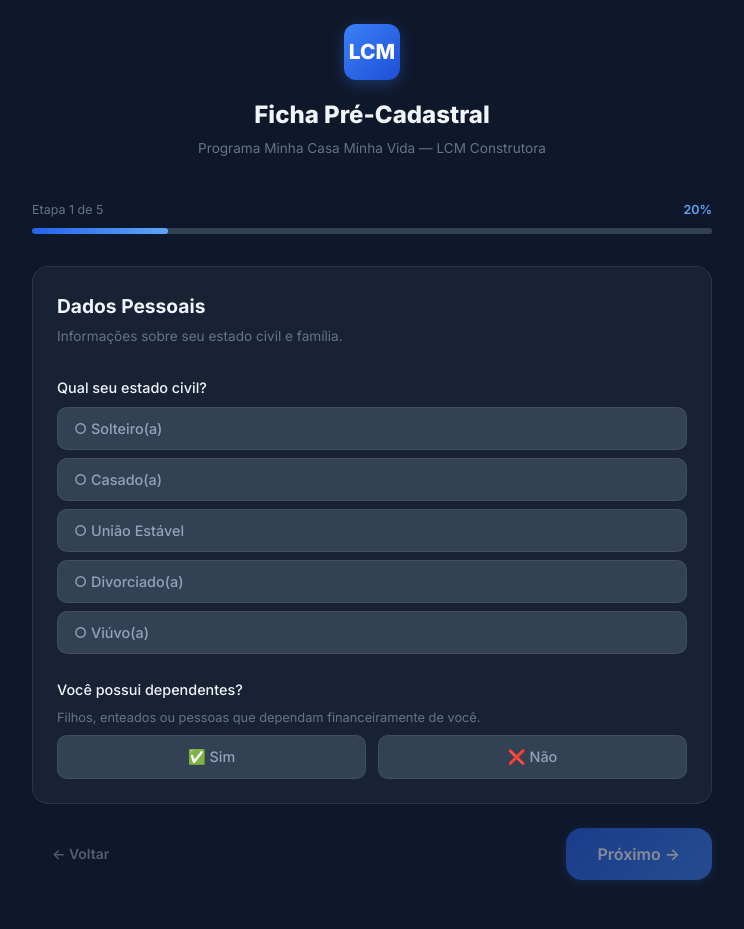
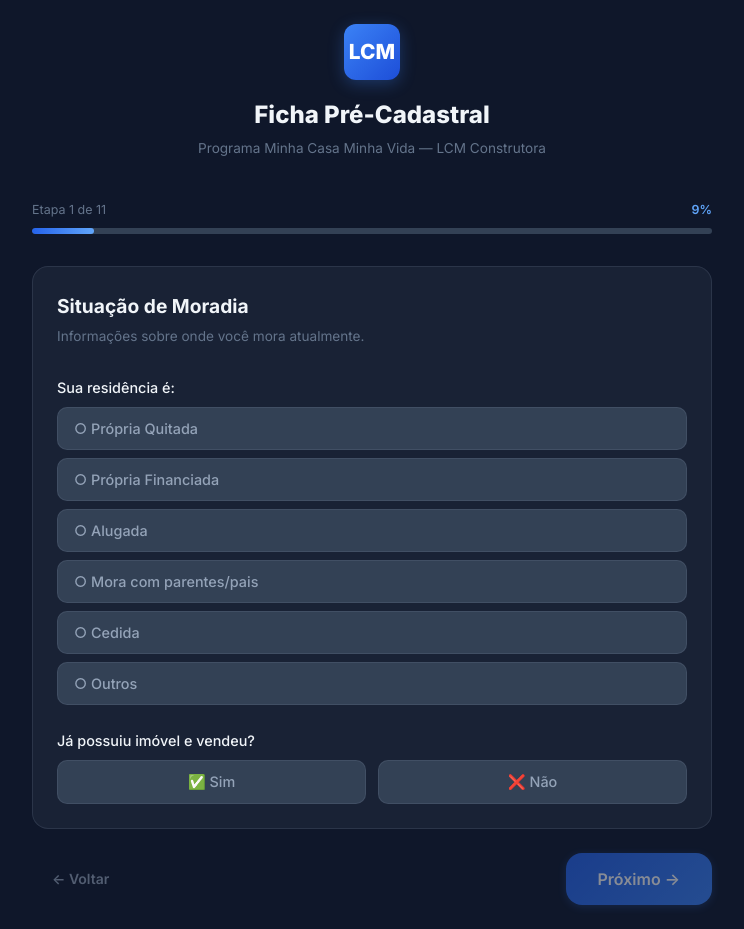
Before and after one commit to KaykyAlmeida22/LCMConstrutora-Analise-de-Perfil, a React (Vite) app in the folder KaykyAlmeida22/LCMConstrutora-Analise-de-Perfil/: page /onboarding in a window 1280 px wide. Shown: the whole page, without its empty margins (268-1012 px from the left). Before the commit the page ends 904 px from the top, so only its background shows below. Built offline with nearby package versions, Linux system fonts and the light colour scheme; no server answers.

Commit message:
integration_db_users

```diff
--- a/KaykyAlmeida22/LCMConstrutora-Analise-de-Perfil/src/data/formSteps.ts
+++ b/KaykyAlmeida22/LCMConstrutora-Analise-de-Perfil/src/data/formSteps.ts
@@ -2,150 +2,320 @@ import type { FormStep } from '../types';
 
 export const formSteps: FormStep[] = [
   {
-    id: 'dados_pessoais',
-    title: 'Dados Pessoais',
-    description: 'Informações sobre seu estado civil e família.',
+    id: 'bloco1_moradia',
+    title: 'Situação de Moradia',
+    description: 'Informações sobre onde você mora atualmente.',
     questions: [
       {
-        id: 'estadoCivil',
+        id: 'tipo_residencia',
+        label: 'Sua residência é:',
+        type: 'select',
+        required: true,
+        options: [
+          { value: 'Propria_Quitada', label: 'Própria Quitada' },
+          { value: 'Propria_Financiada', label: 'Própria Financiada' },
+          { value: 'Alugada', label: 'Alugada' },
+          { value: 'Com_Parentes', label: 'Mora com parentes/pais' },
+          { value: 'Cedida', label: 'Cedida' },
+          { value: 'Outros', label: 'Outros' }
+        ],
+      },
+      {
+        id: 'valor_aluguel',
+        label: 'Valor do aluguel (R$):',
+        type: 'number',
+        required: true,
+        conditionalOn: { field: 'tipo_residencia', value: 'Alugada' }
+      },
+      {
+        id: 'teve_imovel_anterior',
+        label: 'Já possuiu imóvel e vendeu?',
+        type: 'boolean',
+        required: true,
+      },
+      {
+        id: 'venda_registrada_cartorio',
+        label: 'A venda foi registrada no Cartório de Registro de Imóveis?',
+        type: 'boolean',
+        required: true,
+        conditionalOn: { field: 'teve_imovel_anterior', value: true }
+      }
+    ],
+  },
+  {
+    id: 'bloco2_escolaridade',
+    title: 'Escolaridade',
+    description: 'Nível de instrução educacional.',
+    questions: [
+      {
+        id: 'escolaridade',
+        label: 'Qual a sua escolaridade?',
+        type: 'select',
+        required: true,
+        options: [
+          { value: 'Segundo_Grau', label: 'Segundo Grau' },
+          { value: 'Superior_Incompleto', label: 'Superior Incompleto' },
+          { value: 'Pos_MBA', label: 'Pós/MBA' },
+          { value: 'Superior_Completo', label: 'Superior Completo' },
+          { value: 'Mestrado_Doutorado', label: 'Mestrado/Doutorado' }
+        ],
+      }
+    ],
+  },
+  {
+    id: 'bloco3_estado_civil',
+    title: 'Estado Civil',
+    description: 'Informações sobre estado civil e regime civil.',
+    questions: [
+      {
+        id: 'estado_civil',
         label: 'Qual seu estado civil?',
         type: 'select',
         required: true,
         options: [
-          { value: 'solteiro', label: 'Solteiro(a)' },
-          { value: 'casado', label: 'Casado(a)' },
-          { value: 'uniao_estavel', label: 'União Estável' },
-          { value: 'divorciado', label: 'Divorciado(a)' },
-          { value: 'viuvo', label: 'Viúvo(a)' },
+          { value: 'Solteiro', label: 'Solteiro(a)' },
+          { value: 'Casado', label: 'Casado(a)' },
+          { value: 'Divorciado', label: 'Divorciado(a)' },
+          { value: 'Separado_Judicialmente', label: 'Separado(a) Judicialmente' },
+          { value: 'Uniao_Estavel', label: 'União Estável' }
         ],
       },
       {
-        id: 'temDependentes',
-        label: 'Você possui dependentes?',
-        helpText: 'Filhos, enteados ou pessoas que dependam financeiramente de você.',
+        id: 'regime_bens',
+        label: 'Qual o regime de bens?',
+        type: 'select',
+        required: true,
+        options: [
+          { value: 'Comunhao_Parcial', label: 'Comunhão Parcial de Bens' },
+          { value: 'Comunhao_Total', label: 'Comunhão Total de Bens' },
+          { value: 'Separacao_Total', label: 'Separação Total de Bens' },
+          { value: 'Pacto_Antenupcial', label: 'Possui Pacto Antenupcial' }
+        ],
+        conditionalOn: { field: 'estado_civil', value: 'Casado' }
+      },
+      {
+        id: 'data_casamento',
+        label: 'Qual foi a data do casamento?',
+        type: 'date',
+        required: true,
+        conditionalOn: { field: 'estado_civil', value: 'Casado' }
+      }
+    ],
+  },
+  {
+    id: 'bloco4_dependentes',
+    title: 'Dependentes',
+    description: 'Pessoas que dependem financeiramente e legalmente de você.',
+    questions: [
+      {
+        id: 'tem_dependentes',
+        label: 'Possui dependentes?',
+        helpText: 'O dependente precisa ter parentesco e você precisa ser o responsável legal.',
+        type: 'boolean',
+        required: true,
+      }
+      // Arrays of dependentes will be handled by a specialized form array component later if tem_dependentes is true.
+    ],
+  },
+  {
+    id: 'bloco5_financiamentos',
+    title: 'Financiamentos',
+    description: 'Histórico de financiamentos e programas.',
+    questions: [
+      {
+        id: 'tem_financiamento_habitacional',
+        label: 'Possui financiamento habitacional / subsídio do governo (ex. MCMV anterior)?',
         type: 'boolean',
         required: true,
       },
       {
-        id: 'quantosDependentes',
-        label: 'Quantos dependentes?',
-        type: 'number',
+        id: 'data_contrato_habitacional',
+        label: 'Qual foi a data do contrato do financiamento?',
+        helpText: 'Utilizado para verificar a elegibilidade do subsídio.',
+        type: 'date',
         required: true,
-        conditionalOn: { field: 'temDependentes', value: true },
+        conditionalOn: { field: 'tem_financiamento_habitacional', value: true }
       },
       {
-        id: 'dependenteComRenda',
-        label: 'Algum dependente possui renda própria?',
-        helpText: 'Mesmo com renda, pode ser aceito conforme regra municipal.',
-        type: 'boolean',
-        required: true,
-        conditionalOn: { field: 'temDependentes', value: true },
-      },
-    ],
-  },
-  {
-    id: 'moradia',
-    title: 'Situação de Moradia',
-    description: 'Informações sobre onde você mora atualmente.',
-    questions: [
-      {
-        id: 'possuiImovel',
-        label: 'Você possui algum imóvel em seu nome?',
-        helpText: 'Ter imóvel pode inviabilizar o acesso ao programa.',
+        id: 'tem_financiamento_estudantil',
+        label: 'Possui financiamento estudantil (FIES, PRAVALER ou similar)?',
         type: 'boolean',
         required: true,
       },
       {
-        id: 'tipoMoradia',
-        label: 'Como é sua moradia atual?',
-        type: 'select',
+        id: 'financiamento_estudantil_em_atraso',
+        label: 'Existe alguma parcela em atraso do financiamento estudantil?',
+        type: 'boolean',
         required: true,
-        options: [
-          { value: 'aluguel', label: 'Aluguel' },
-          { value: 'cedido', label: 'Cedido / Emprestado' },
-          { value: 'proprio', label: 'Próprio (financiado)' },
-          { value: 'irregular', label: 'Situação Irregular / Ocupação' },
-        ],
-      },
-    ],
+        conditionalOn: { field: 'tem_financiamento_estudantil', value: true }
+      }
+    ]
   },
   {
-    id: 'renda',
-    title: 'Informações de Renda',
-    description: 'Informações sobre como você ganha dinheiro.',
+    id: 'bloco6_auto',
+    title: 'Mobilidade',
+    description: 'Informações referentes a veículos motores.',
     questions: [
       {
-        id: 'tipoRenda',
-        label: 'Como é sua renda principal?',
-        type: 'select',
-        required: true,
-        options: [
-          { value: 'formal', label: 'Trabalho com carteira assinada (CLT)' },
-          { value: 'informal', label: 'Trabalho informal / autônomo' },
-          { value: 'ambos', label: 'Tenho renda formal e informal' },
-          { value: 'sem_renda', label: 'Não tenho renda no momento' },
-        ],
-      },
-      {
-        id: 'faixaRenda',
-        label: 'Qual a faixa de renda familiar mensal?',
-        helpText: 'Some a renda de todas as pessoas da família.',
-        type: 'select',
-        required: true,
-        options: [
-          { value: 'ate_2640', label: 'Até R$ 2.640,00' },
-          { value: '2640_4400', label: 'De R$ 2.640,01 até R$ 4.400,00' },
-          { value: '4400_8000', label: 'De R$ 4.400,01 até R$ 8.000,00' },
-          { value: 'acima_8000', label: 'Acima de R$ 8.000,00' },
-        ],
-      },
-    ],
-  },
-  {
-    id: 'beneficios',
-    title: 'Benefícios e Programas',
-    description: 'Informações sobre benefícios governamentais.',
-    questions: [
-      {
-        id: 'recebeuBeneficioHabitacional',
-        label: 'Você já recebeu algum benefício habitacional do governo?',
-        helpText: 'Se recebeu após 16/05/2005, o subsídio pode ser bloqueado.',
+        id: 'tem_veiculo',
+        label: 'Possui automóvel ou moto no seu nome?',
         type: 'boolean',
         required: true,
       },
       {
-        id: 'dataBeneficio',
-        label: 'Quando recebeu o benefício?',
-        type: 'date',
+        id: 'valor_mercado_veiculo',
+        label: 'Valor de mercado estimado (Tabela FIPE - R$):',
+        type: 'number',
         required: true,
-        conditionalOn: { field: 'recebeuBeneficioHabitacional', value: true },
+        conditionalOn: { field: 'tem_veiculo', value: true }
       },
       {
-        id: 'recebeBolsaFamilia',
-        label: 'Recebe Bolsa Família ou outro benefício social?',
+        id: 'veiculo_financiado',
+        label: 'Este veículo está financiado?',
+        type: 'boolean',
+        required: true,
+        conditionalOn: { field: 'tem_veiculo', value: true }
+      },
+      {
+        id: 'prestacao_veiculo',
+        label: 'Qual o valor da prestação mensal (R$)?',
+        type: 'number',
+        required: true,
+        conditionalOn: { field: 'veiculo_financiado', value: true }
+      },
+      {
+        id: 'parcelas_restantes_veiculo',
+        label: 'Faltam quantas parcelas?',
+        type: 'number',
+        required: true,
+        conditionalOn: { field: 'veiculo_financiado', value: true }
+      }
+    ]
+  },
+  {
+    id: 'bloco7_cartao_credito',
+    title: 'Cartões',
+    description: 'Informações sobre limites e gastos',
+    questions: [
+      {
+        id: 'tem_cartao_credito',
+        label: 'Possui cartão de crédito?',
         type: 'boolean',
         required: true,
       },
       {
-        id: 'possuiFGTS',
-        label: 'Possui FGTS (Fundo de Garantia)?',
+        id: 'bandeira_cartao',
+        label: 'Qual a bandeira ou banco emissor (ex: Nubank, Visa, Master)?',
+        type: 'text',
+        required: true,
+        conditionalOn: { field: 'tem_cartao_credito', value: true }
+      }
+    ]
+  },
+  {
+    id: 'bloco8_imoveis',
+    title: 'Patrimônio',
+    description: 'Resumo sobre outros imóveis declarados',
+    questions: [
+      {
+        id: 'tem_imovel',
+        label: 'Possui imóvel(s) em seu nome neste instante?',
         type: 'boolean',
         required: true,
       },
-    ],
+      {
+        id: 'valor_mercado_imovel',
+        label: 'Sabe estimar o valor de mercado atual geral dele(s) (R$)?',
+        type: 'number',
+        required: true,
+        conditionalOn: { field: 'tem_imovel', value: true }
+      }
+    ]
   },
   {
-    id: 'narrativa',
-    title: 'Conte sobre sua atividade',
-    description: 'Descreva como você trabalha e ganha dinheiro. Isso ajuda na análise do seu cadastro.',
+    id: 'bloco9_imposto_banco',
+    title: 'Imposto e Contas',
+    description: 'Vínculos com a Receita e Bancos.',
     questions: [
       {
-        id: 'narrativaAtividade',
-        label: 'Descreva com suas palavras o que você faz para ganhar dinheiro e como é sua rotina de trabalho.',
-        helpText: 'Quanto mais detalhes, melhor. Exemplo: "Trabalho fazendo faxina em 3 casas por semana, ganho em média R$ 200 por faxina."',
+        id: 'declara_ir',
+        label: 'Você declara Imposto de Renda?',
+        type: 'boolean',
+        required: true,
+      },
+      {
+        id: 'tem_conta_corrente',
+        label: 'Possui conta corrente em banco?',
+        type: 'boolean',
+        required: true,
+      },
+      {
+        id: 'banco_conta_corrente',
+        label: 'Qual o nome do seu banco principal?',
         type: 'text',
         required: true,
+        conditionalOn: { field: 'tem_conta_corrente', value: true }
       },
-    ],
+      {
+        id: 'limite_cheque_especial',
+        label: 'Se tiver, qual seu limite do cheque especial (R$)? Pode deixar nulo',
+        type: 'number',
+        required: false,
+        conditionalOn: { field: 'tem_conta_corrente', value: true }
+      }
+    ]
   },
+  {
+    id: 'bloco10_poupanca',
+    title: 'Investimentos / Poupança',
+    description: 'Verificação de acúmulo financeiro mínimo.',
+    questions: [
+      {
+        id: 'tem_poupanca_aplicacao',
+        label: 'Possui poupança ou outra aplicação financeira?',
+        type: 'boolean',
+        required: true,
+      }
+    ]
+  },
+  {
+    id: 'bloco11_fgts_renda',
+    title: 'FGTS e Perfil de Renda',
+    description: 'Identificação final do perfil de renda.',
+    questions: [
+      {
+        id: 'fara_uso_fgts',
+        label: 'Você fará uso do FGTS para a compra?',
+        type: 'boolean',
+        required: true,
+      },
+      {
+        id: 'comprova_36_meses_fgts',
+        label: 'Tem pelo menos 36 meses de conta com recolhimento de FGTS (soma de todas as contas inativas e ativa)?',
+        type: 'boolean',
+        required: true,
+        conditionalOn: { field: 'fara_uso_fgts', value: true }
+      },
+      {
+        id: 'tipo_renda',
+        label: 'Qual o tipo da sua ocupação / renda principal?',
+        type: 'select',
+        required: true,
+        options: [
+          { value: 'CLT', label: 'Trabalho com carteira assinada (CLT)' },
+          { value: 'Pro-Labore', label: 'Empresário com Pró-labore formal' },
+          { value: 'Informal', label: 'Autônomo/Informal (Livre, Uber, etc)' },
+          { value: 'MEI', label: 'Sou prestador de serviço MEI ativo' },
+          { value: 'Mista', label: 'Mista (Ex: Sou CLT mas sou MEI também)' }
+        ]
+      },
+      {
+        id: 'trabalha_aplicativo',
+        label: 'Sua atividade autônoma envolve trabalho por aplicativo de plataforma (Uber, iFood, 99)?',
+        type: 'boolean',
+        required: true,
+        conditionalOn: { field: 'tipo_renda', value: 'Informal' }
+      }
+    ]
+  }
 ];
--- a/KaykyAlmeida22/LCMConstrutora-Analise-de-Perfil/src/services/documentRules.ts
+++ b/KaykyAlmeida22/LCMConstrutora-Analise-de-Perfil/src/services/documentRules.ts
@@ -1,58 +1,123 @@
-import type { DocumentType, FormAnswers } from '../types';
+import type { FormAnswers, Candidate } from '../types';
 
-/**
- * Determines which documents are required based on form answers.
- * This is the conditional logic engine.
- */
-export function getRequiredDocuments(answers: FormAnswers): DocumentType[] {
-  const required: DocumentType[] = [];
+export type DocumentType =
+  | 'identidade_rg_cnh'
+  | 'cpf_separado'
+  | 'certidao_nascimento'
+  | 'certidao_casamento'
+  | 'certidao_casamento_divorcio'
+  | 'certidao_uniao_estavel'
+  | 'pacto_antenupcial'
+  | 'comprovante_endereco'
+  | 'comprovante_residencia_3anos'
+  | 'ctps_digital'
+  | 'contra_cheque'
+  | 'comprovante_imposto_pro_labore'
+  | 'declaracao_ir'
+  | 'extrato_bancario'
+  | 'fatura_cartao_credito'
+  | 'declaracao_aplicativo_uber_99_ifood'
+  | 'cnpj_mei'
+  | 'contrato_social_mei'
+  | 'das_mei'
+  | 'extrato_fgts'
+  | 'certidao_nascimento_dependente'
+  | 'comprovacao_responsabilidade_legal_dependente'
+  | 'outros';
 
-  // Always required
-  required.push('rg', 'cpf', 'comprovante_endereco');
+export function getRequiredDocuments(answers: FormAnswers, candidato?: Partial<Candidate>): DocumentType[] {
+  const req: DocumentType[] = [];
 
-  // State civil docs
-  if (answers.estadoCivil === 'solteiro') {
-    required.push('certidao_nascimento');
-  } else if (answers.estadoCivil === 'casado') {
-    required.push('certidao_casamento');
-  } else if (answers.estadoCivil === 'uniao_estavel') {
-    required.push('comprovante_estado_civil');
-  } else if (answers.estadoCivil === 'divorciado') {
-    required.push('certidao_casamento'); // averbada
-  } else if (answers.estadoCivil === 'viuvo') {
-    required.push('certidao_casamento');
+  // Padrão Geral (sempre obrigatórios)
+  req.push('identidade_rg_cnh', 'cpf_separado', 'comprovante_endereco');
+
+  // Comprovante Residência 3 Anos (para projetos municipais como Extrema e Mariana)
+  const isProjetoMunicipal = true; // Por padrão na V1, assumimos que sim (Extrema)
+  if (isProjetoMunicipal) {
+    req.push('comprovante_residencia_3anos');
   }
 
-  // Dependents
-  if (answers.temDependentes) {
-    required.push('certidao_dependentes');
+  // Estado Civil
+  if (answers.estado_civil === 'Solteiro') {
+    req.push('certidao_nascimento');
+  } else if (answers.estado_civil === 'Casado') {
+    req.push('certidao_casamento');
+    if (answers.regime_bens === 'Pacto_Antenupcial') {
+      req.push('pacto_antenupcial');
+    }
+  } else if (answers.estado_civil === 'Divorciado' || answers.estado_civil === 'Separado_Judicialmente') {
+    req.push('certidao_casamento_divorcio');
+  } else if (answers.estado_civil === 'Uniao_Estavel') {
+    req.push('certidao_uniao_estavel');
   }
 
-  // Income docs
-  if (answers.tipoRenda === 'formal') {
-    required.push('contracheque', 'ctps', 'extrato_bancario');
-  } else if (answers.tipoRenda === 'informal') {
-    required.push('extrato_bancario');
-  } else if (answers.tipoRenda === 'ambos') {
-    required.push('contracheque', 'ctps', 'extrato_bancario');
-  }
-  // sem_renda → no income docs, but will be flagged
-
-  // Income range
-  if (answers.faixaRenda === '4400_8000' || answers.faixaRenda === 'acima_8000') {
-    required.push('declaracao_ir');
+  // Dependentes
+  if (answers.tem_dependentes) {
+    req.push('certidao_nascimento_dependente', 'comprovacao_responsabilidade_legal_dependente');
   }
 
-  // Property ownership → needs negative certificate
-  if (!answers.possuiImovel) {
-    required.push('certidao_negativa_imovel');
+  // Renda Formal (CLT)
+  if (['CLT', 'Mista'].includes(answers.tipo_renda || '')) {
+    req.push('ctps_digital', 'contra_cheque');
   }
 
-  // Generic renda proof
-  if (answers.tipoRenda !== 'sem_renda') {
-    required.push('comprovante_renda');
+  // Renda Pró-Labore
+  if (['Pro-Labore', 'Mista'].includes(answers.tipo_renda || '')) {
+    req.push('comprovante_imposto_pro_labore', 'extrato_bancario');
   }
 
-  // Deduplicate
-  return [...new Set(required)];
+  // Renda Informal
+  if (['Informal', 'Mista'].includes(answers.tipo_renda || '')) {
+    req.push('extrato_bancario', 'fatura_cartao_credito');
+    if (answers.trabalha_aplicativo) {
+      req.push('declaracao_aplicativo_uber_99_ifood');
+    }
+  }
+
+  // Renda MEI
+  if (['MEI', 'Mista'].includes(answers.tipo_renda || '')) {
+    req.push('extrato_bancario', 'cnpj_mei', 'contrato_social_mei', 'das_mei');
+  }
+
+  // Imposto de Renda
+  if (answers.declara_ir) {
+    req.push('declaracao_ir');
+  }
+
+  // FGTS
+  if (answers.fara_uso_fgts) {
+    req.push('extrato_fgts');
+  }
+
+  // Deduplicando
+  return [...new Set(req)];
 }
+
+export function getDocumentName(type: DocumentType): string {
+  const map: Record<DocumentType, string> = {
+    identidade_rg_cnh: 'Identidade (RG) ou CNH',
+    cpf_separado: 'CPF',
+    certidao_nascimento: 'Certidão de Nascimento',
+    certidao_casamento: 'Certidão de Casamento',
+    certidao_casamento_divorcio: 'Certidão de Casamento (Averbada)',
+    certidao_uniao_estavel: 'Escritura de União Estável',
+    pacto_antenupcial: 'Pacto Antenupcial',
+    comprovante_endereco: 'Comprovante de Endereço (até 60 dias)',
+    comprovante_residencia_3anos: 'Comprovante de Residência (3 anos)',
+    ctps_digital: 'Carteira de Trabalho Digital',
+    contra_cheque: 'Contracheques (Últimos 2)',
+    comprovante_imposto_pro_labore: 'Recolhimento Pró-Labore',
+    declaracao_ir: 'Declaração do Imposto de Renda',
+    extrato_bancario: 'Extratos Bancários (Últimos 6 meses)',
+    fatura_cartao_credito: 'Faturas de Cartão (Últimos 3 meses)',
+    declaracao_aplicativo_uber_99_ifood: 'Declaração de App (Uber/99/iFood)',
+    cnpj_mei: 'Cartão CNPJ (MEI)',
+    contrato_social_mei: 'Certificado MEI (CCMEI)',
+    das_mei: 'Guias DAS (MEI)',
+    extrato_fgts: 'Extrato do FGTS',
+    certidao_nascimento_dependente: 'Certidão nasc. Dependente',
+    comprovacao_responsabilidade_legal_dependente: 'Guarda/Registro Dependente',
+    outros: 'Outros Documentos'
+  };
+  return map[type] || type;
+}
--- a/KaykyAlmeida22/LCMConstrutora-Analise-de-Perfil/src/types/index.ts
+++ b/KaykyAlmeida22/LCMConstrutora-Analise-de-Perfil/src/types/index.ts
@@ -112,3 +112,28 @@ export interface Candidate {
   documentos?: Document[];
   dependentes?: Dependent[];
 }
+
+export interface SelectOption {
+  value: string;
+  label: string;
+}
+
+export interface FormField {
+  id: keyof FormAnswers;
+  label: string;
+  type: 'text' | 'number' | 'email' | 'select' | 'boolean' | 'date';
+  required?: boolean;
+  options?: SelectOption[];
+  helpText?: string;
+  conditionalOn?: {
+    field: keyof FormAnswers;
+    value: any;
+  };
+}
+
+export interface FormStep {
+  id: string;
+  title: string;
+  description: string;
+  questions: FormField[];
+}
```
Also changed, not shown: KaykyAlmeida22/LCMConstrutora-Analise-de-Perfil/.old_types.ts (added).
